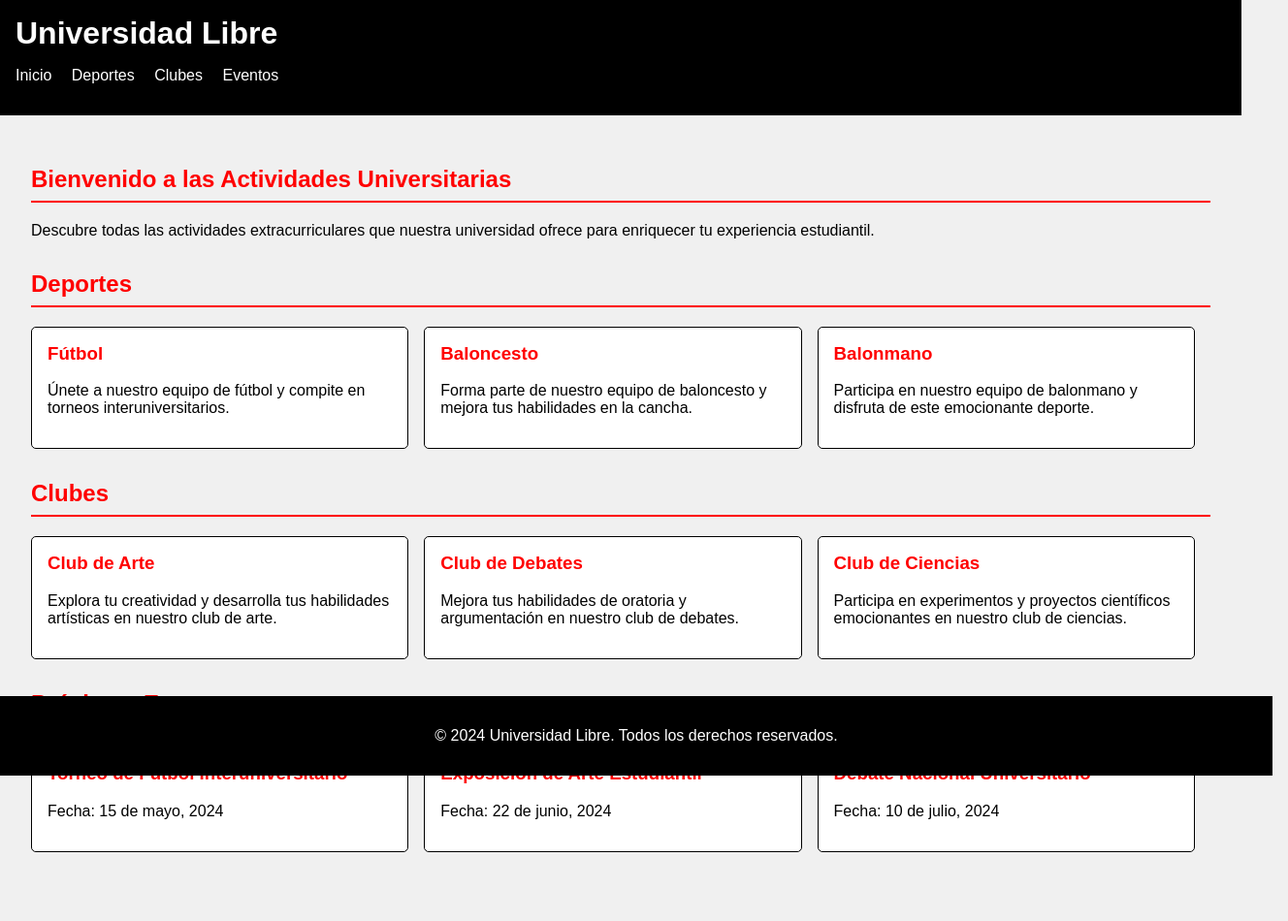
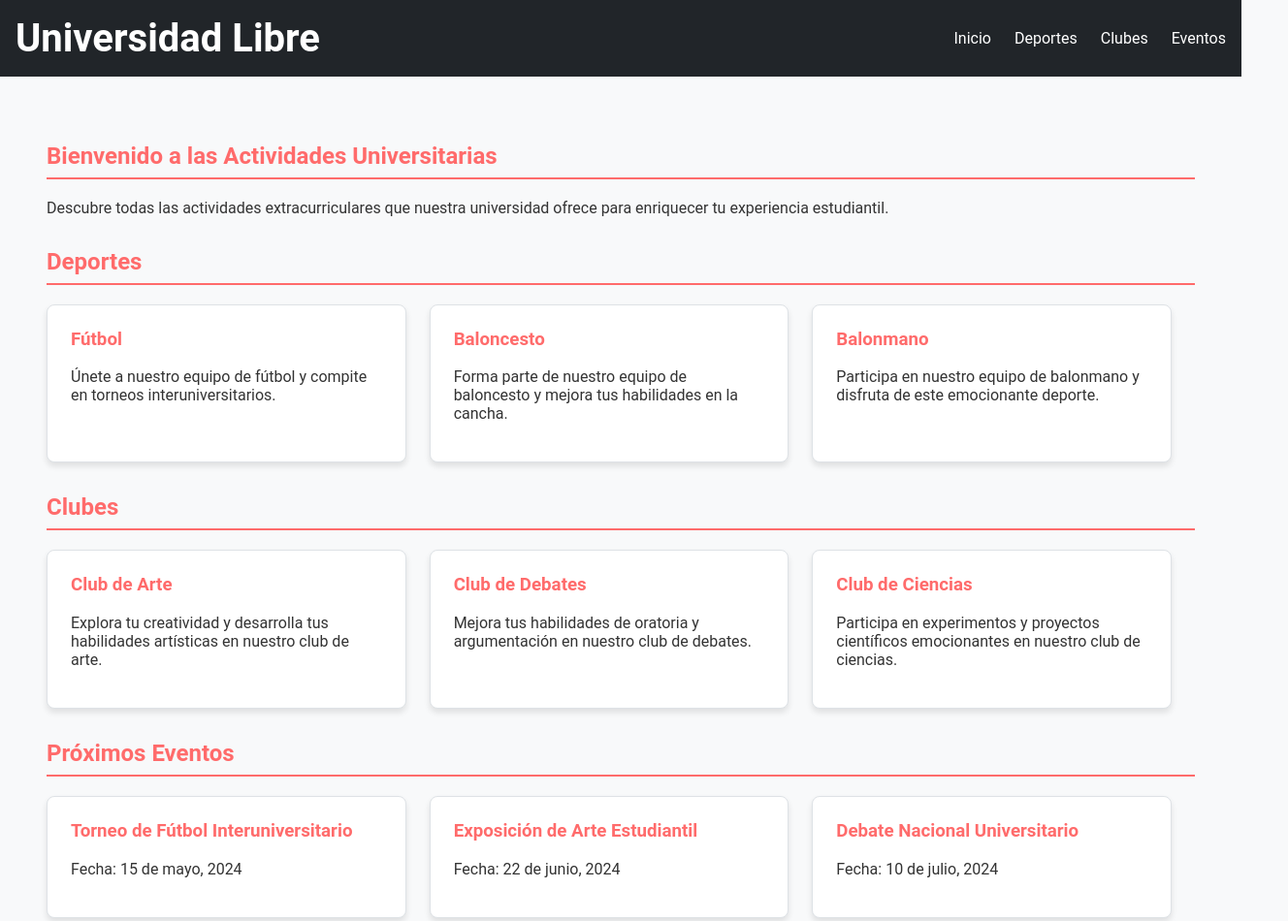
Before and after one commit to JGabriel06/Programacion-II, a plain HTML site: page index.html in a window 1280 px wide. Shown: the top 950 px of the page at 97% size, 1328 px wide, since content can reach past the window. Drawn offline with Linux system fonts and the light colour scheme.

Commit message:
Update styles.css

```diff
--- a/styles.css
+++ b/styles.css
@@ -84,4 +84,111 @@ footer {
     .activity {
         width: 100%;
     }
+}body {
+    font-family: 'Roboto', sans-serif;
+    margin: 0;
+    padding: 0;
+    background-color: #f8f9fa;
+    color: #333333;
+    overflow-x: hidden; /* Evita el desbordamiento horizontal */
 }
+
+header {
+    background-color: #212529;
+    color: #ffffff;
+    padding: 1rem;
+    display: flex;
+    justify-content: space-between;
+    align-items: center;
+}
+
+h1 {
+    margin: 0;
+    font-size: 2.5rem;
+    font-weight: 700;
+}
+
+nav ul {
+    list-style-type: none;
+    padding: 0;
+    margin: 0;
+    display: flex;
+    gap: 1.5rem; /* Añade espacio entre los enlaces */
+}
+
+nav ul li {
+    margin: 0; /* Elimina el margen adicional */
+}
+
+nav ul li a {
+    color: #ffffff;
+    text-decoration: none;
+}
+
+nav ul li a:hover {
+    color: #ff6b6b;
+}
+
+main {
+    padding: 3rem;
+    margin-bottom: 2rem; /* Añade espacio debajo del contenido */
+}
+
+section {
+    margin-bottom: 2rem;
+}
+
+h2 {
+    color: #ff6b6b;
+    border-bottom: 2px solid #ff6b6b;
+    padding-bottom: 0.5rem;
+}
+
+.activities {
+    display: flex;
+    flex-wrap: wrap;
+    gap: 1.5rem;
+    max-width: 100%; /* Asegura que las actividades no desborden el contenedor */
+    box-sizing: border-box; /* Asegura que el padding se incluya en el ancho total */
+}
+
+.activity {
+    background-color: #ffffff;
+    border: 1px solid #dee2e6;
+    border-radius: 8px;
+    padding: 1.5rem;
+    box-shadow: 0 4px 6px rgba(0, 0, 0, 0.1);
+    width: calc(33.33% - 1.5rem);
+    box-sizing: border-box;
+    transition: transform 0.3s ease, box-shadow 0.3s ease;
+}
+
+.activity:hover {
+    transform: translateY(-5px);
+    box-shadow: 0 8px 12px rgba(0, 0, 0, 0.2);
+}
+
+.activity h3 {
+    color: #ff6b6b;
+    margin-top: 0;
+}
+
+footer {
+    background-color: #212529;
+    color: #ffffff;
+    text-align: center;
+    padding: 1.5rem;
+    margin-top: 2rem; /* Añade espacio superior al pie de página */
+    width: 100%;
+    position: relative;
+}
+
+@media (max-width: 768px) {
+    h1 {
+        font-size: 2rem;
+    }
+
+    .activity {
+        width: 100%; /* Asegura que las actividades ocupen el 100% en pantallas pequeñas */
+    }
+}
```
